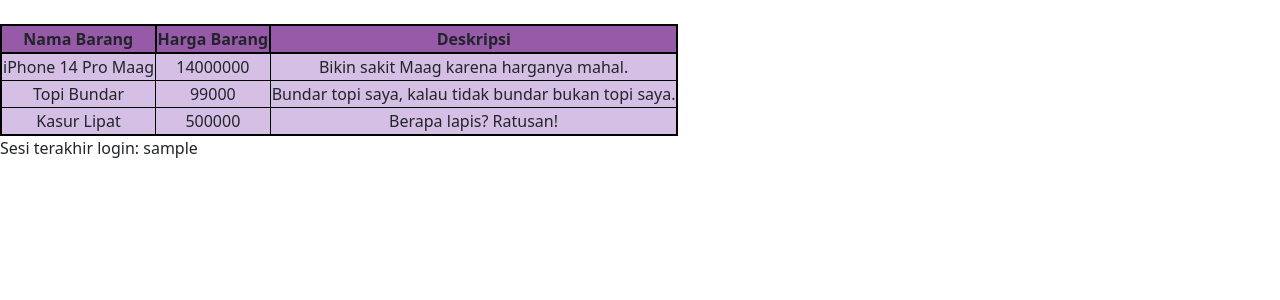
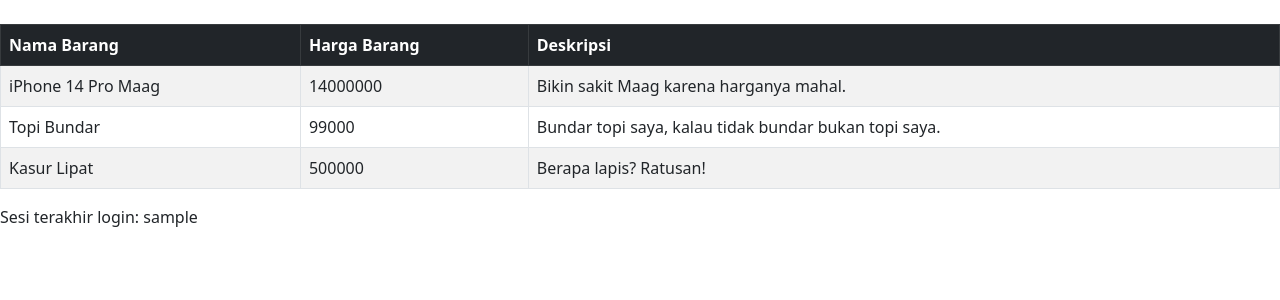
Before and after one commit to danenherdi/lab-1-pbp, a Django app: template wishlist/templates/wishlist.html in a window 1280 px wide. Shown: the part 54-354 px from the top of the page. Run offline with Django 4.2, Linux system fonts and the light colour scheme; data comes from the database, SQL or seed files in the repository; tables that the repository leaves empty hold one stand-in row (values such as "Sample post"); the template is opened without the code that fills it: values that come from a table or form of the project are taken from there, most other values are stand-ins (such as "Sample title", 1, 10 or a date in 2020).

Commit message:
Mengubah table pada wishlist.html

```diff
--- a/wishlist/templates/wishlist.html
+++ b/wishlist/templates/wishlist.html
@@ -15,30 +15,15 @@
 </nav>
 <br>
 
-<head>
-    <style>
-    table,th{
-      border: 2px solid black;
-      border-collapse: collapse;
-      background-color: #965AA9;
-      text-align: center;
-    }
-    td{
-      border: 1px solid black;
-      border-collapse: collapse;
-      background-color: #D6BFE4;
-      font-weight: normal;
-      text-align: center;
-    }
-    </style>
-</head>
-
-<table>
-    <tr>
+<table class="table table-bordered table-striped">
+    <thead>
+        <tr class="table-dark">
             <th>Nama Barang</th>
             <th>Harga Barang</th>
             <th>Deskripsi</th>
         </tr>
+    </thead>
+    <tbody>
         {% comment %} Tambahkan data di bawah baris ini {% endcomment %}
         {% for barang in list_barang %}
             <tr>
@@ -47,6 +32,7 @@
                 <td>{{barang.deskripsi}}</td>
             </tr>
         {% endfor %}
+    </tbody>
 </table>
 
 <p>Sesi terakhir login: {{ last_login }}<p>
```
Lines whose indentation alone changed are shown as unchanged.
